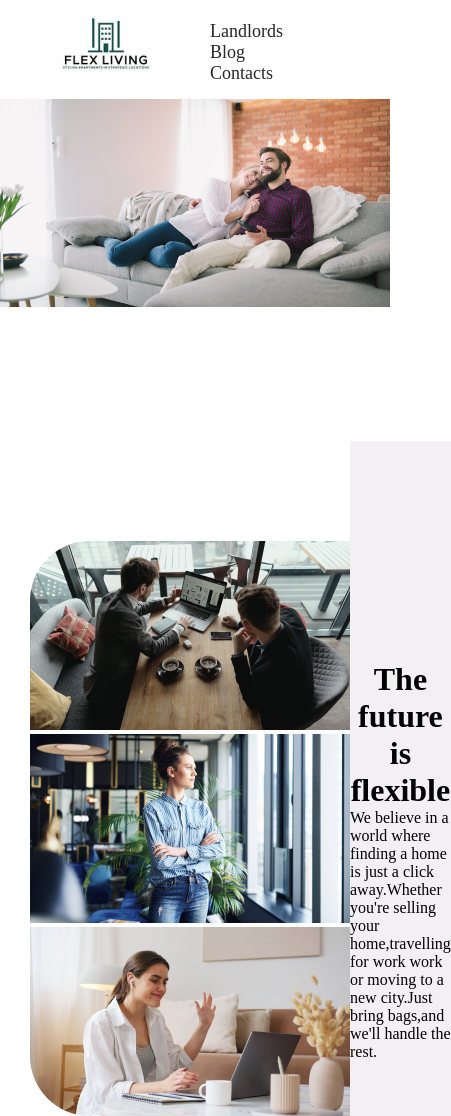
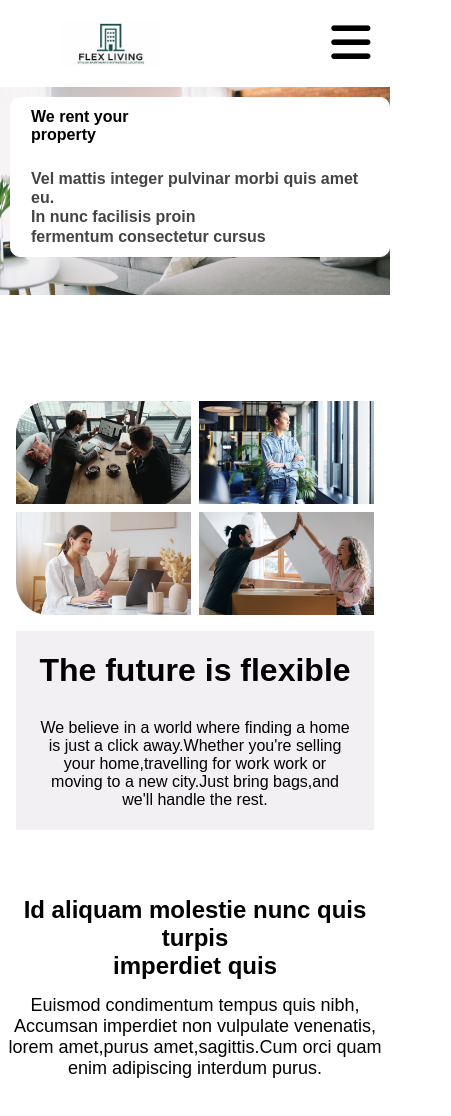
Before and after one commit to shanellmusarurwa/House-Renting-Website, a plain HTML site: page index.html in a window 390 px wide. Shown: the top 1116 px of the page, 451 px wide, since content can reach past the window. Drawn offline with Linux system fonts and the light colour scheme.

Commit message:
added media query

```diff
--- a/index.html
+++ b/index.html
@@ -5,10 +5,17 @@
     <meta name="viewport" content="width=device-width, initial-scale=1.0">
     <title>Flex Living</title>
     <link rel="stylesheet" href="style.css">
+    <link rel="stylesheet" href="https://cdnjs.cloudflare.com/ajax/libs/font-awesome/6.5.2/css/all.min.css" integrity="sha512-SnH5WK+bZxgPHs44uWIX+LLJAJ9/2PkPKZ5QiAj6Ta86w+fsb2TkcmfRyVX3pBnMFcV7oQPJkl9QevSCWr3W6A==" crossorigin="anonymous" referrerpolicy="no-referrer" />
 </head>
 <body>
     <header class="header">
         <img src="images/Logo.png" alt="Logo" class="Logo">
+
+         <input type="checkbox" id="check">
+        <label for="check" class="Icons">
+            <i class="fa-solid fa-bars" id="menu-icon"></i>
+            <i class="fa-solid fa-x" id="close-icon"></i>
+        </label>
 
         <nav class="navbar">
             <a href="#">Home</a>
@@ -24,14 +31,44 @@
     <div class="container">
         <div class="images">
             <img src="images/Rectangle 225.png" alt="">
-            <img src="images/image 15.png" alt="">
-            <img src="images/image 14.png" alt="">
+            <img src="images/image 15.png" alt="" >
+            <img src="images/image 14.png" alt="" >
             <img src="images/image 13.png" alt="">
         </div>
+    <div class="details-wrapper">
         <div class="details">
-            <h1>The future is flexible</h1>
+            <h1 class="heading">The future is flexible</h1>
             <span>We believe in a world where finding a home is just a click away.Whether you're selling your home,travelling for work work or moving to a new city.Just bring bags,and we'll handle the rest.</span>
         </div>
+    </div>
+
+    </div>
+    <h2>Id aliquam molestie nunc quis turpis <br> imperdiet quis</h2>
+    <p>Euismod condimentum tempus quis nibh, Accumsan imperdiet non vulpulate venenatis,<br> lorem amet,purus amet,sagittis.Cum orci quam enim adipiscing interdum purus.</p>
+    <div class="icons">
+        <div class="icon-1">
+             <i class="fa-solid fa-calendar-week"></i>
+             <h6 class="title">Flexible living</h6>
+             <p>Stay as Long or as little as <br> you need  with month <br>- to - month contracts</p>
+        </div>
+        <div class="icon-2">
+            <i class="fa-solid fa-couch"></i>
+            <h6 class="title">Move-in ready</h6>
+            <p>Ready to move in with <br> everything you need</p>
+        </div>
+        <div class="icon-3">
+            <i class="fa-solid fa-wifi"></i>
+            <h6 class="title">WIFI</h6>
+            <p>Best in class internet speed <br>suitable for working <br>from home</p>
+        </div>
+        <div class="icon-4">
+            <i class="fa-solid fa-comment-dots"></i>
+            <h6 class="title">24/7 Support</h6>
+            <p>On hand team for any  issues <br> you have</p>
+        </div>
+
+
+
 
     </div>
 </body>
--- a/style.css
+++ b/style.css
@@ -1,51 +1,78 @@
-*{
+/* General styles */
+* {
     margin: 0;
     padding: 0;
     box-sizing: border-box;
 }
-.header{
+
+body {
+    font-family: Arial, sans-serif;
+    margin: 0;
+    padding: 0;
+}
+
+.header {
     display: flex;
     justify-content: space-between;
     align-items: center;
     z-index: 100;
+    position: relative;
 }
-.Logo{
+
+.Logo {
     margin-left: 40px;
 }
-.navbar{
+
+#check {
+    display: none;
+}
+
+.Icons {
+    position: absolute;
+    right: 5%;
+    font-size: 2.8rem;
+    color: black;
+    cursor: pointer;
+    display: none;
+}
+
+.navbar {
     margin-right: 45px;
 }
-.navbar a{
+
+.navbar a {
     font-size: 18px;
     color: #272727;
     text-decoration: none;
     margin-left: 40px;
 }
-.main-img{
-    width:100%;
+
+.main-img {
+    width: 100%;
     height: auto;
     position: relative;
 }
-.main-img img{
-    max-width: 100%;
-    margin-top: 15px;
 
+.main-img img {
+    width: 100%;
+    height: auto;
+    display: block;
 }
-.main-img .text{
+
+.main-img .text {
     position: absolute;
     color: black;
+    top: 20px;
     left: 20px;
-    bottom: 290px;
-    margin-left: 30px;
     font-weight: bold;
     font-size: xx-large;
     border: 1px solid white;
     background-color: #fff;
     border-radius: 0 60px 0 60px;
     padding: 30px 60px 30px 40px;
+}
 
-}
-.main-img .text span{
+.main-img .text span {
     color: #444444;
     font-size: 16px;
     display: block;
@@ -53,25 +80,237 @@
     line-height: 1.2rem;
 }
 
-
-.container{
-
-  display: flex;
-  justify-content: baseline;
-  margin-top: 100PX;
-  padding: 30px;
-
+.container {
+    display: flex;
+    justify-content: space-between;
+    align-items: flex-start;
+    margin-top: 90px;
+    padding: 30px;
+    flex-wrap: wrap;
 }
 
-
-.images{
-    margin-top: 100px;
-}
-.details{
-    background-color: #F2F0F2;
+.images {
+    display: grid;
+    gap: 0;
+    grid-template-columns: repeat(2, 1fr); /* 2 columns */
+    grid-template-rows: repeat(2, auto); /* 2 rows */
+    width: 50%;
 }
 
-.details h1{
+.images img {
+    width: 100%;
+    height: auto;
+    border: none; /* Removed border */
+}
+
+.details-wrapper {
+    width: 50%;
+    display: flex;
+    justify-content: center;
+    align-items: center;
+    border: 1px solid #f2f0f2;
+    background-color: #f2f0f2;
+    height: auto;
+}
+
+.details {
     text-align: center;
-    margin-top: 220px;
+    padding: 20px;
+    display: flex;
+    flex-direction: column;
+    justify-content: center;
 }
+
+.heading {
+    margin-bottom: 15px;
+}
+
+.details span {
+    margin-top: 15px;
+}
+
+h2 {
+    text-align: center;
+    margin-top: 50px;
+}
+
+p {
+    text-align: center;
+    margin-top: 15px;
+    margin-bottom: 15px;
+    font-size: 18px;
+}
+
+.icons {
+    display: flex;
+    justify-content: center;
+    padding: 60px 80px;
+    gap: 1rem;
+}
+
+.icon-1, .icon-2, .icon-3, .icon-4 {
+    border: 1px solid #F2F0F2;
+    padding: 20px;
+    background-color: #F2F0F2;
+    text-align: center;
+    width: calc(25% - 1rem);
+}
+
+.title {
+    margin-top: 10px;
+    font-size: 18px;
+}
+
+.icons p {
+    margin-top: 10px;
+    font-size: 16px;
+}
+
+/* Media Queries */
+@media (max-width: 992px) {
+    .header {
+        padding: 1.3rem 5%;
+    }
+}
+
+@media (max-width: 780px) {
+    .Icons {
+        display: inline-flex;
+    }
+
+    #check:checked ~ .Icons #menu-icon {
+        display: none;
+    }
+
+    .Icons #close-icon {
+        display: none;
+    }
+
+    #check:checked ~ .Icons #close-icon {
+        display: block;
+    }
+
+    .navbar {
+        position: absolute;
+        top: 100%;
+        left: 0;
+        width: 100%;
+        height: 0;
+        overflow: hidden;
+        transition: .3s ease;
+    }
+
+    #check:checked ~ .navbar {
+        height: 17.7rem;
+    }
+
+    .navbar a {
+        display: block;
+        font-size: 1.1rem;
+        margin: 1.5rem 0;
+        text-align: center;
+        transform: translateY(-50px);
+    }
+
+    #check:checked ~ .navbar a {
+        transform: translateY(0);
+    }
+
+    .main-img {
+        height: auto;
+    }
+
+    .main-img .text {
+        top: 20px;
+        left: 10px;
+        font-size: 1rem;
+        padding: 10px 20px;
+        border-radius: 10px;
+    }
+
+    .container {
+        padding: 1rem;
+    }
+
+    .images {
+        display: grid;
+        gap: 0.5rem;
+        grid-template-columns: 1fr 1fr;
+        width: 100%;
+        margin-top: 0;
+    }
+
+    .images img {
+        width: 100%;
+    }
+
+    .details-wrapper {
+        width: 100%;
+        margin-top: 1rem;
+        text-align: center;
+    }
+
+    .icons {
+        display: grid;
+        gap: 1rem;
+        grid-template-columns: 1fr 1fr;
+        justify-content: center;
+        padding: 60px 20px;
+    }
+
+    .icon-1, .icon-2, .icon-3, .icon-4 {
+        width: 100%;
+        margin: 0;
+    }
+}
+
+@media (max-width: 480px) {
+    .header .Logo {
+        width: 100px;
+    }
+
+    .navbar a {
+        display: block;
+        margin: 0.5rem 0;
+    }
+
+    .Icons {
+        display: block;
+    }
+
+    .main-img .text {
+        top: 10px;
+        left: 10px;
+        font-size: 1rem;
+        padding: 10px 20px;
+        border-radius: 10px;
+    }
+
+    .container {
+        padding: 1rem;
+    }
+
+    .images {
+        grid-template-columns: 1fr 1fr;
+        gap: 0.5rem;
+    }
+
+    .images img {
+        width: 100%;
+    }
+
+    .details-wrapper {
+        margin-top: 1rem;
+        width: 100%;
+    }
+
+    .icons {
+        grid-template-columns: 1fr;
+        gap: 10px;
+    }
+
+    .icon-1, .icon-2, .icon-3, .icon-4 {
+        width: 100%;
+        margin: 0;
+    }
+}
```
